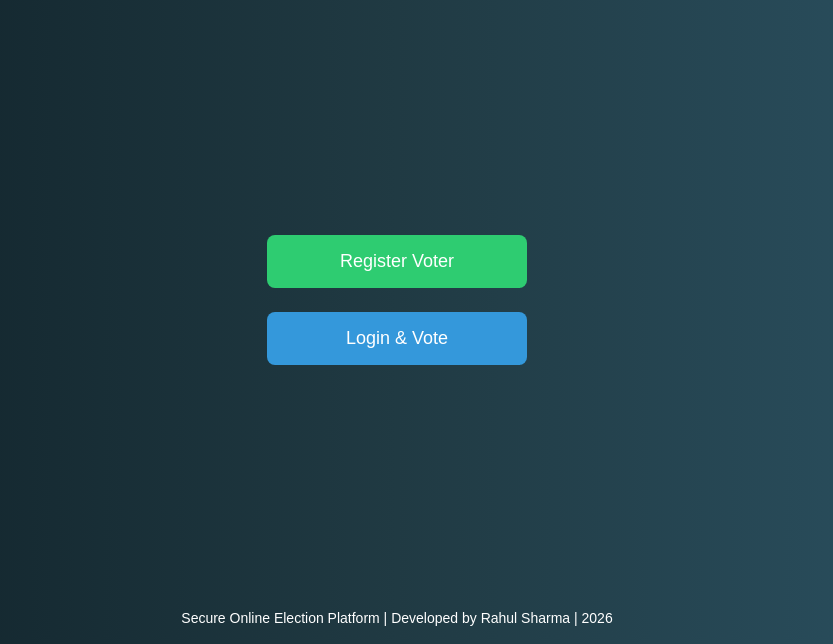
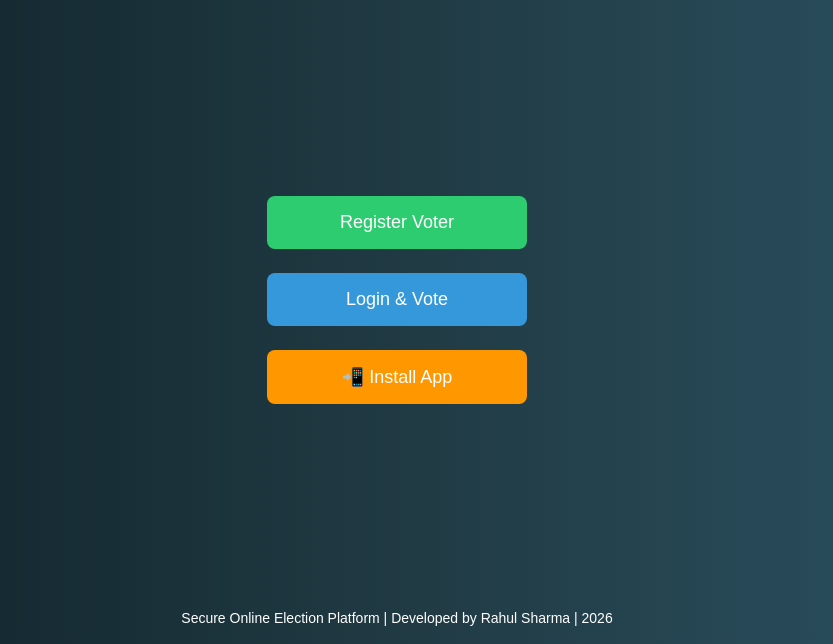
Before and after one commit to irahulvashisth01/smart-voting-system, a Flask app: page / in a window 1280 px wide. Shown: the part 97-741 px from the top of the page, without its empty margins (243-1076 px from the left). Run offline with Flask 3, Linux system fonts and the light colour scheme.

Commit message:
fix install button

```diff
--- a/templates/index.html
+++ b/templates/index.html
@@ -33,7 +33,7 @@ font-size:34px;
 font-weight:bold;
 }
 
-/* MOBILE MENU BUTTON */
+/* MOBILE MENU */
 
 .menu-btn{
 display:none;
@@ -44,7 +44,7 @@ color:white;
 cursor:pointer;
 }
 
-/* TOP BUTTONS */
+/* NAV BUTTONS */
 
 .top-buttons{
 display:flex;
@@ -73,7 +73,7 @@ background:#e74c3c;
 color:white;
 }
 
-/* CENTER BOX */
+/* CENTER SECTION */
 
 .center-box{
 height:75vh;
@@ -104,6 +104,11 @@ background:#3498db;
 color:white;
 }
 
+.install{
+background:#ff9800;
+color:white;
+}
+
 button:hover{
 transform:scale(1.05);
 }
@@ -116,7 +121,7 @@ padding:10px;
 font-size:14px;
 }
 
-/* MOBILE RESPONSIVE */
+/* MOBILE */
 
 @media (max-width:768px){
 
@@ -157,7 +162,6 @@ width:90%;
 
 </head>
 
-
 <body>
 
 <header>
@@ -182,7 +186,6 @@ width:90%;
 
 </header>
 
-
 <div class="center-box">
 
 <a href="/register">
@@ -193,7 +196,7 @@ width:90%;
 <button class="login">Login & Vote</button>
 </a>
 
-<button id="installBtn" class="install" style="display:none;background:#ff9800;color:white;">
+<button id="installBtn" class="install">
 📲 Install App
 </button>
 
@@ -203,14 +206,13 @@ width:90%;
 Secure Online Election Platform | Developed by Rahul Sharma | 2026
 </footer>
 
-
 <script>
 
 /* MOBILE MENU */
 
 function toggleMenu(){
 
-var menu = document.getElementById("menu");
+const menu = document.getElementById("menu");
 
 if(menu.style.display === "flex"){
 menu.style.display = "none";
@@ -220,42 +222,45 @@ menu.style.display = "flex";
 
 }
 
-/* SERVICE WORKER FOR PWA */
+/* SERVICE WORKER */
 
 if ('serviceWorker' in navigator) {
 navigator.serviceWorker.register('/static/service-worker.js')
-.then(function(){
+.then(()=>{
 console.log("Service Worker Registered");
 });
 }
 
-</script>
-
-<script>
+/* INSTALL APP */
 
 let deferredPrompt;
+const installBtn = document.getElementById("installBtn");
 
-window.addEventListener('beforeinstallprompt', (e) => {
+window.addEventListener("beforeinstallprompt", (e)=>{
 
 e.preventDefault();
 
 deferredPrompt = e;
 
-document.getElementById("installBtn").style.display = "block";
+console.log("Install prompt ready");
 
 });
 
-document.getElementById("installBtn").addEventListener("click", async () => {
+installBtn.addEventListener("click", async ()=>{
 
-if (deferredPrompt) {
+if(deferredPrompt){
 
 deferredPrompt.prompt();
 
 const { outcome } = await deferredPrompt.userChoice;
 
-console.log(`User response: ${outcome}`);
+console.log("User response:", outcome);
 
 deferredPrompt = null;
+
+}else{
+
+alert("To install the app:\nOpen browser menu (⋮) → Install App");
 
 }
 
@@ -264,5 +269,4 @@ deferredPrompt = null;
 </script>
 
 </body>
-
 </html>
```
